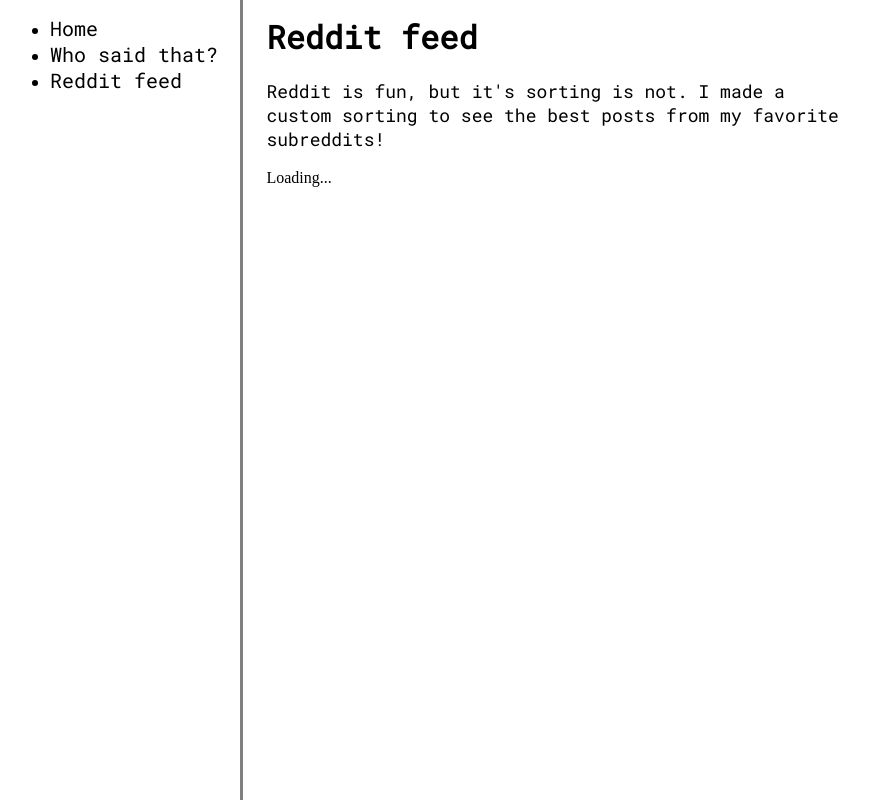
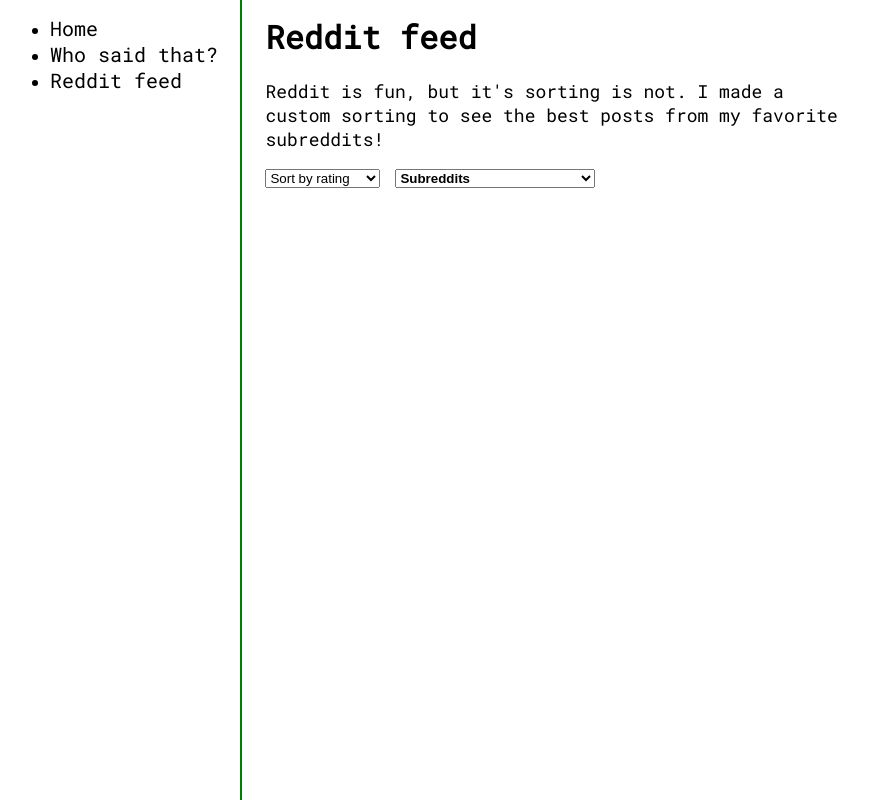
Before and after one commit to Demaga/fastapi-react-showcase, a FastAPI app: page /reddit-feed in a window 1280 px wide. Shown: the whole page, without its empty margins (54-923 px from the left). Run offline with FastAPI, Linux system fonts and the light colour scheme; data that the repository does not hold is empty; some libraries are stand-ins or nearby versions.

Commit message:
Reddit feed front update

```diff
--- a/front/static/components/reddit_feed.js
+++ b/front/static/components/reddit_feed.js
@@ -8,36 +8,64 @@
   video: 3
 };
 
+function format_upvotes(upvotes) {
+  if (upvotes >= 1000) {
+    return Math.floor(upvotes / 1000) + "k";
+  } else {
+    return upvotes
+  }
+}
+
 class RedditFeed extends React.Component {
   constructor(props) {
     super(props);
     this.state = {
       error: null,
-      is_loaded: false,
       submissions: [],
+      finished_loading: false,
       sort: "rating",
-      finished_loading: false,
-      skip: 0
+      skip: null,
+      subreddits: [],
+      subreddits_expand: false
     };
   }
 
   async componentDidMount() {
     while (this.state.finished_loading == false && this.state.error == null) {
+      if (this.state.skip == null)
+        this.state.skip = 0;
+      else
+        this.state.skip += 10;
       try {
-        const response = await fetch("/api/reddit-feed/?skip=" + this.state.skip)
+        const response = await fetch("/api/reddit-feed/?skip=" + this.state.skip);
         const res = await response.json();
         let current_submissions = this.state.submissions;
+        let current_subreddits = this.state.subreddits;
 
-        if (res.length == 0)
+        if (res.length == 0) {
           this.setState({finished_loading: true})
+        }
         else {
+          for (let i=0; i < res.length; i++) {
+            let submission = res[i];
+            submission.show = true;
+            submission.show_comments = false;
+            if (submission.media_type == SumbissionMediaType.video) {
+              submission.media_html = <video controls src={submission.url}></video>;
+            } else if (submission.media_type == SumbissionMediaType.image) {
+              submission.media_html = <img src={submission.url}/>;
+            } else {
+              submission.media_html = <a href={submission.url}>Source</a>;
+            }
+            if (current_subreddits.find((subreddit) => subreddit.name === submission.subreddit) == undefined)
+              current_subreddits.push({name: submission.subreddit, show: true});
+          }
+
           current_submissions.push(...res);
           this.setState({
-            is_loaded: true,
             submissions: current_submissions,
-            skip: this.state.skip + 10
+            subreddits: current_subreddits
           });
-        console.log(current_submissions);
         }
       } catch (error) {
         this.setState({
@@ -47,55 +75,138 @@
     }
   }
 
-  render_comments(index) {
-    console.log(index);
+  update_sorting = (e) => {
     var submissions = this.state.submissions;
-    submissions[index].show_comments = true;
+
+    if (e.target.value == "rating") {
+      submissions.sort((a,b) => b.rating - a.rating);
+    }
+    else if (e.target.value == "upvotes") {
+      submissions.sort((a,b) => b.upvotes - a.upvotes);
+    }
+    this.setState({
+      submissions: submissions,
+      sort: e.target.value
+    });
+  }
+
+
+  toggle_comments = (index) => {
+    var submissions = this.state.submissions;
+    submissions[index].show_comments = !submissions[index].show_comments;
     this.setState({
       submissions: submissions
     });
-    console.log(this.state.submissions[index])
+  }
+
+  show_checkboxes = (e) => {
+    e.preventDefault();
+    let expanded = this.state.subreddits_expand;
+    var checkboxes = document.getElementById("checkboxes");
+    if (!expanded) {
+      checkboxes.style.display = "block";
+      expanded = true;
+    } else {
+      checkboxes.style.display = "none";
+      expanded = false;
+    }
+    this.setState({subreddits_expand: expanded})
+  }
+
+  toggle_subreddit = (index) => {
+    index = index.index;
+    var subreddits = this.state.subreddits;
+    subreddits[index].show = !subreddits[index].show;
+
+    var submissions = this.state.submissions;
+    for (let i=0; i<submissions.length; i++)
+      if (submissions[i].subreddit == subreddits[index].name) {
+        submissions[i].show = subreddits[index].show;
+        console.log(submissions[i]);
+      }
+
+    this.setState({
+      subreddits: subreddits,
+      submissions: submissions
+    })
   }
 
   render() {
-    const { error, is_loaded, submissions, sort, finished_loading, skip } = this.state;
+    const { error, submissions, sort, finished_loading, skip, subreddits } = this.state;
     if (error) {
       return ({error})
     }
-    else if (!is_loaded) {
-      return ("Loading...")
-    }
     else {
-      for (let i=0; i < submissions.length; i++) {
-        let submission = submissions[i];
-        if (submission.media_type == SumbissionMediaType.video) {
-          submission.media_html = <video controls src={submission.url}></video>;
-        } else if (submission.media_type == SumbissionMediaType.image) {
-          submission.media_html = <img src={submission.url}/>;
-        } else {
-          submission.media_html = <a href={submission.url}>Source</a>;
-        }
-        if (submission.rating >= 1000) {
-          submission.rating = Math.floor(submission.rating / 1000) + "k";
-        }
-        submission.show_comments = false;
-      }
-
       return (
           <div>
-            {submissions.map((submission, index) => {
+            <div className="reddit-feed-settings">
+              <select onChange={this.update_sorting}>
+                <option value="rating">Sort by rating</option>
+                <option value="upvotes">Sort by upvotes</option>
+                {/*<option value="random">Sort by random</option>*/}
+              </select>
+              <div className="multiselect">
+                <div className="selectBox" onClick={this.show_checkboxes}>
+                  <select onMouseDown={(e) => e.preventDefault()}>
+                    <option>Subreddits</option>
+                    <div className="overSelect"></div>
+                  </select>
+                </div>
+                <div id="checkboxes">
+                  {subreddits.map((subreddit, index) => {
                     return (
-                <div class="submission" key={index.toString()}>
+                      <label for={index.toString()}><input type="checkbox" onChange={() => this.toggle_subreddit({index})}
+                      checked={subreddit.show} id={index.toString()} />{subreddit.name}</label>
+                      )
+                  })}
+                  </div>
+                </div>
+            </div>
+            <div className="reddit-feed-submissions">
+            { submissions.map((submission, index) => {
+                if (submission.show)
+                  return (
+                    <div className="submission" key={index.toString()}>
                       <hr></hr>
+                      <div className="title">
                         <h2>{submission.title}</h2>
-                  <span> (rating {submission.rating})</span>
+                        {sort == "rating" ? <span>{format_upvotes(submission.rating)}</span> : <span>{format_upvotes(submission.upvotes)}</span>}
+                      </div>
                       <p>{submission.text}</p>
                       <div>{submission.media_html}</div>
-                  <button onClick={() => this.render_comments(index)}>Comments</button>
-                  {submission.show_comments ? <p>show_comments</p> : <p>no comments</p>}
+                      <div className="comments">
+                        <button onClick={() => this.toggle_comments(index)}>Comments</button>
+                        { submission.show_comments ?
+                            submission.comments.filter((comment) => comment.parent_id == null).map((comment, index) => {
+                              if (!comment.author.includes("Bot") && !comment.author.includes("Moderator"))
+                                return (
+                                  <div className="comment" key={index.toString()}>
+                                    <p className="author">u/{comment.author}</p>
+                                    <div className="body">
+                                      <p dangerouslySetInnerHTML={{__html: comment.body}}></p>
+                                      {sort == "rating" ? <span>{format_upvotes(comment.rating)}</span> : <span>{format_upvotes(comment.upvotes)}</span>}
+                                    </div>
+                                    <p>----</p>
+                                    { submission.comments.filter((reply) => reply.parent_id == comment.id).map((reply, index) => {
+                                      return (
+                                        <div className="reply" key={index.toString()}>
+                                          <p className="author">u/{reply.author}</p>
+                                          <div className="body">
+                                            <p dangerouslySetInnerHTML={{__html: reply.body}}></p>
+                                            {sort == "rating" ? <span>{format_upvotes(reply.rating)}</span> : <span>{format_upvotes(reply.upvotes)}</span>}
+                                          </div>
+                                          <p>--</p>
+                                        </div>
+                                      )
+                                    }) }
+                                  </div>
+                                  )
+                          }) : null }
+                      </div>
                     </div>
                   )
             })}
+            </div>
           </div>
         )
     }
--- a/front/static/css/base.css
+++ b/front/static/css/base.css
@@ -43,7 +43,7 @@
     display: block;
     float: left;
     padding-left: 2%;
-    border-left: 3px solid grey;
+    border-left: 2px solid green;
     min-height: 100vh;
     width: 50%;
 }
@@ -109,7 +109,100 @@
     margin-bottom: 50px;
 }
 
+.submission .title h2 {
+    display: inline-block;
+    width: 90%;
+    vertical-align: middle;
+}
+
+.submission .title span {
+    display: inline-block;
+    width: 10%;
+    vertical-align: middle;
+}
+
 .submission video, img {
     max-height: 70vh;
     max-width: 100%;
 }
+
+.contacts p {
+    display: table-row;
+    text-align: right;
+}
+
+.contacts p * {
+    display: table-cell;
+    text-align: left;
+    padding-left: 5px;
+}
+
+.multiselect {
+  width: 200px;
+  display: inline-block;
+  margin-left: 15px;
+}
+
+.selectBox {
+  position: relative;
+}
+
+.selectBox select {
+  width: 100%;
+  font-weight: bold;
+}
+
+#checkboxes {
+  display: none;
+  border: 1px #dadada solid;
+}
+
+#checkboxes label {
+  display: block;
+}
+
+#checkboxes label:hover {
+  background-color: #1e90ff;
+}
+
+.reddit-feed-settings select {
+  vertical-align: top;
+  margin-bottom: 15px;
+}
+
+.comments {
+    margin-top: 15px;
+}
+
+.comment {
+    z-index: 2;
+}
+
+.comment .author {
+    font-size: 12px;
+    font-weight: 500;
+}
+
+
+.comment .body p {
+    margin: 0px;
+    font-size: 16px;
+    width: 90%;
+    text-align: left;
+    display: inline-block;
+    vertical-align: middle;
+}
+
+.comment .body span {
+    margin: 0px;
+    font-size: 14px;
+    width: 10%;
+    text-align: right;
+    display: inline-block;
+    vertical-align: middle;
+}
+
+.reply {
+    padding-left: 10%;
+    z-index: 3;
+}
--- a/front/templates/base.html
+++ b/front/templates/base.html
@@ -14,8 +14,8 @@
 
   <!-- Load React. -->
   <!-- Note: when deploying, replace "development.js" with "production.min.js". -->
-  <script src="https://unpkg.com/react@18/umd/react.development.js" crossorigin></script>
-  <script src="https://unpkg.com/react-dom@18/umd/react-dom.development.js" crossorigin></script>
+  <script src="https://unpkg.com/react@18/umd/react.production.min.js" crossorigin></script>
+  <script src="https://unpkg.com/react-dom@18/umd/react-dom.production.min.js" crossorigin></script>
   <!-- babel jsx -->  <script src="https://unpkg.com/babel-standalone@6/babel.min.js"></script>
 
     <nav id="sidebar">
--- a/front/templates/reddit-feed.html
+++ b/front/templates/reddit-feed.html
@@ -7,4 +7,6 @@
     <div id="reddit_feed"></div>
 
     <script src="{{ url_for('static', path='/components/reddit_feed.js') }}" type="text/babel"></script>
+    <!-- markdown parser -->
+    <script src="https://cdn.jsdelivr.net/npm/marked/marked.min.js"></script>
 {% endblock %}
--- a/sql/models.py
+++ b/sql/models.py
@@ -72,6 +72,7 @@
     # so it makes sense to violate normalization
     rating = Column(Integer, default=0)
     media_type = Column(Enum(SubmissionMediaType), default=1)
+    subreddit = Column(String)
 
     comments = relationship("Comment", back_populates="submission")
 
--- a/utilities/reddit_feed.py
+++ b/utilities/reddit_feed.py
@@ -84,6 +84,7 @@
                 url=url,
                 upvotes=upvotes,
                 media_type=media_type,
+                subreddit=subreddit,
             )
 
             while True:
@@ -94,7 +95,10 @@
                     print(e)
                 sleep(1)
 
-            for comment in comments.list():
+            comments = comments.list()
+            comments = comments[:10]
+
+            for comment in comments:
                 author = comment.author
                 if author == None:
                     author = "deleted"
```
Also changed, not shown: alembic/versions/3570b390ab1f_.py (added, +28 -0 lines), front/static/components/test_react_component.js (deleted, +0 -26 lines), front/templates/index.html (+9 -2 lines). Lines whose indentation alone changed are shown as unchanged.
